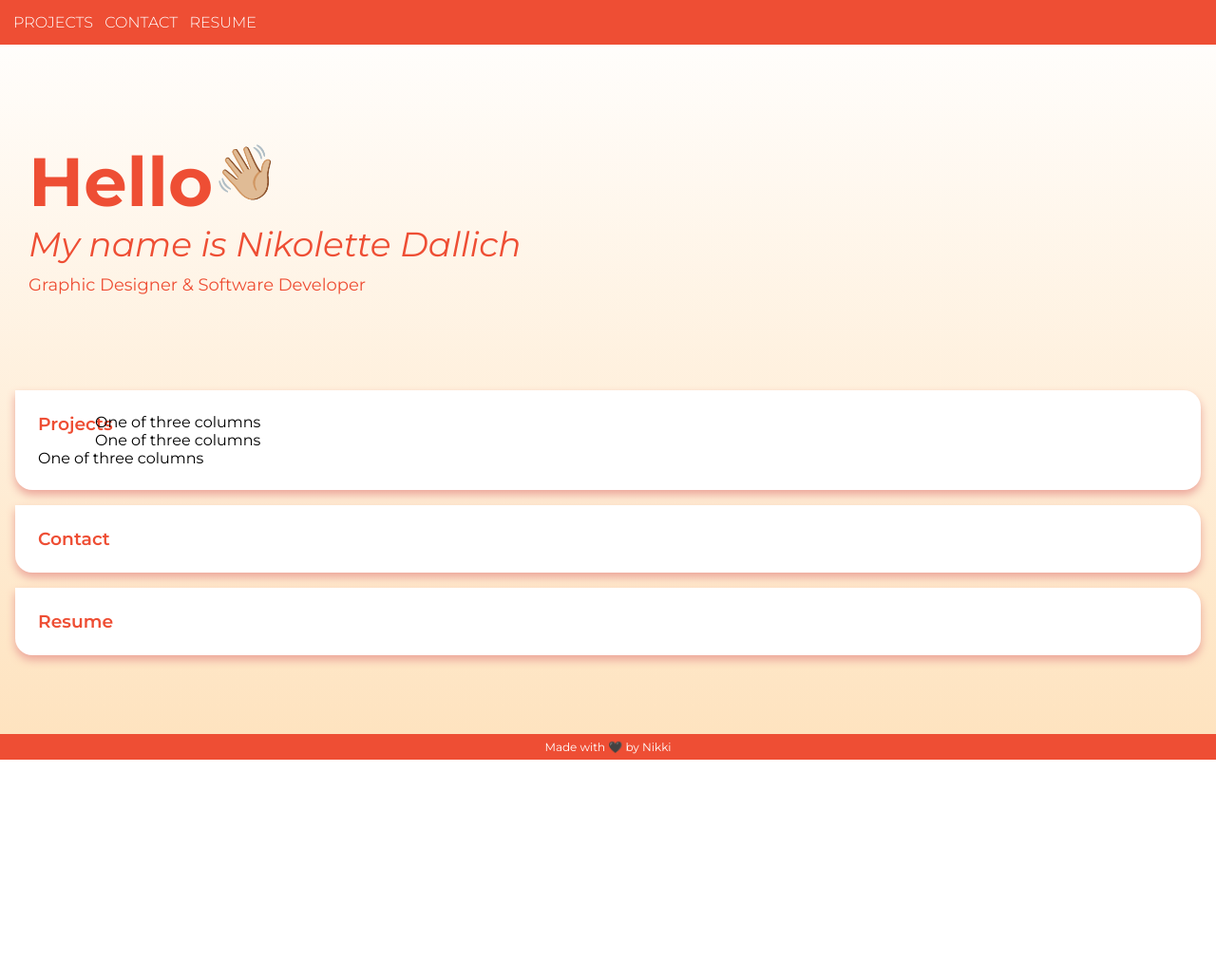
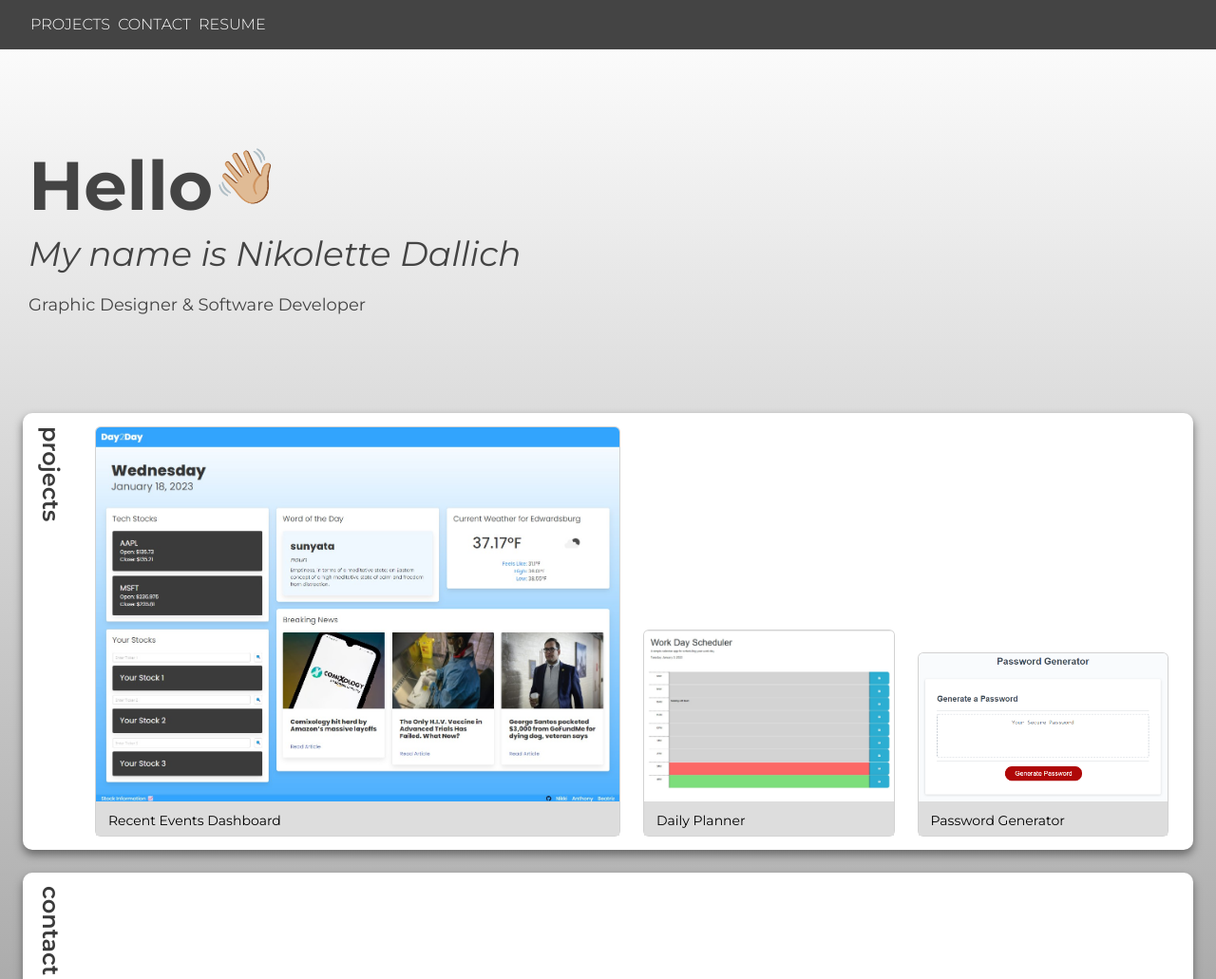
Before and after one commit to ndallich1/portfolio, a plain HTML site: page index.html in a window 1280 px wide. Shown: the top 1031 px of the page at 95% size. Before the commit the page ends 800 px from the top, so only its background shows below. Drawn offline with nearby package versions, Linux system fonts and the light colour scheme.

Commit message:
updated css

```diff
--- a/assets/styles.css
+++ b/assets/styles.css
@@ -8,20 +8,14 @@
 
 
 header {
-  display: flex;
   flex-wrap: wrap;
-  position: relative;
   padding: 10px;
-  justify-content: space-between;
-  background-color: #EE4E34;
+  background-color: rgb(68, 68, 68);
   color: white;
+  font-weight: 800;
 }
 
 nav {
-  display: inline-block;
-  height: 100%;
-  margin: 0;
-  justify-content: right;
   text-transform: uppercase;
 }
 
@@ -30,13 +24,18 @@ nav a:hover {
 }
 
 a {
+
   text-decoration: none;
   color: white;
   font-weight: 300;
 }
 
 nav ul {
+  margin: 0;
+  padding-left: 18px;
   list-style: none;
+  display: flex;
+  align-content: center;
 }
 
 nav li {
@@ -46,7 +45,7 @@ nav li {
 
 .hero {
   margin: 100px 30px 100px;
-  color: #EE4E34;
+  color:  rgb(68, 68, 68);
 }
 
 .intro {
@@ -77,29 +76,59 @@ body {
   min-height: 100vh;
   display: flex;
   flex-direction: column;
-  background-image: linear-gradient(white, #fee2bd);
+  background-image: linear-gradient(white, #9b9b9b);
 }
 
-.card {
+.container-fluid {
+  padding: 0;
+}
+
+.section {
   display: flex;
+  flex-wrap: wrap;
   flex-direction: column;
-  margin: 16px;
-  padding: 24px;
-  border-radius: 0 18px 18px 18px;
+  margin: 24px;
+  padding: 14px;
+  border-radius: 10px;
   justify-content: center;
   background-color: white;
-  box-shadow: 0px 5px 10px 0px #eca69b;
+  box-shadow: 0px 5px 10px 0px #676767;
 }
 
 aside {
-  width: 5%;
+  width: 50px;
   float: left;
-  color: #EE4E34;
+  color: #3a3a3a;
+  margin: 0;
 }
 
 h3 {
   font-weight: 600;
+  font-size: 24px;
+  writing-mode: vertical-lr;
+  text-transform: lowercase;
+  margin: 0;
 }
+
+.application {
+  margin: 0;
+  padding: 0;
+  background-color:#dddddd;
+}
+
+.card-title {
+  margin: 0;
+  padding-top: 5px;
+  color: black;
+  font-weight: 400;
+  font-size: 14px;
+}
+
+.application .card-title:hover {
+  color: rgb(60, 132, 255);
+}
+
+
 
 
 /* h1 {
@@ -167,7 +196,7 @@ footer {
   padding: 6px;
   font-size: 12px;
   font-weight: 400;
-  background-color: #EE4E34;
+  background-color:  rgb(68, 68, 68);
   color: white;
 }
 
--- a/index.html
+++ b/index.html
@@ -9,6 +9,12 @@
     <link
       href="https://fonts.googleapis.com/css2?family=Montserrat:ital,wght@0,200;0,300;0,400;0,600;0,700;0,800;1,200;1,300;1,400;1,800&display=swap"
       rel="stylesheet"
+    />
+    <link
+      href="https://cdn.jsdelivr.net/npm/bootstrap@5.3.0-alpha1/dist/css/bootstrap.min.css"
+      rel="stylesheet"
+      integrity="sha384-GLhlTQ8iRABdZLl6O3oVMWSktQOp6b7In1Zl3/Jr59b6EGGoI1aFkw7cmDA6j6gD"
+      crossorigin="anonymous"
     />
     <link rel="stylesheet" href="./assets/reset.css" />
     <link rel="stylesheet" href="./assets/styles.css" />
@@ -38,29 +44,76 @@
       </section>
 
       <section>
-        <div class="card">
-          <div class="container">
-            <aside>
-              <h3 id="projects">Projects</h3>
-            </aside>
-            <div class="container">
-              <div class="row align-items-start">
-                <div class="col">One of three columns</div>
-                <div class="col">One of three columns</div>
-                <div class="col">One of three columns</div>
+        <div class="section">
+          <div class="container-fluid">
+            <aside><h3 id="projects">Projects</h3></aside>
+            <div
+              class="row align-items-end d-flex align-content-start flex-wrap"
+            >
+              <div class="col-6">
+                <div class="card">
+                  <img
+                    src="./assets/images/screenshot_of_website_desktop.jpg"
+                    class="card-img-top"
+                    alt="..."
+                  />
+                  <div class="card-body application">
+                    <a
+                      href="https://anthonyjohnson101.github.io/recent-events-dashboard/"
+                      class="btn"
+                    >
+                      <h5 class="card-title">Recent Events Dashboard</h5>
+                    </a>
+                  </div>
+                </div>
+              </div>
+              <div class="col-3 flex-wrap">
+                <div class="card">
+                  <img
+                    src="./assets/images/screenshot_of_daily-planner.jpg"
+                    class="card-img-top"
+                    alt="..."
+                  />
+                  <div class="card-body application">
+                    <a
+                      href="https://ndallich1.github.io/daily-planner/"
+                      class="btn"
+                    >
+                      <h5 class="card-title">Daily Planner</h5>
+                    </a>
+                  </div>
+                </div>
+              </div>
+              <div class="col-3 flex-wrap">
+                <div class="card">
+                  <img
+                    src="./assets/images/03-javascript-homework-demo.png"
+                    class="card-img-top"
+                    alt="..."
+                  />
+                  <div class="card-body application">
+                    <a
+                      href="https://ndallich1.github.io/password-generator/"
+                      class="btn"
+                    >
+                      <h5 class="card-title">Password Generator</h5>
+                    </a>
+                  </div>
+                </div>
               </div>
             </div>
           </div>
         </div>
-        <div class="card">
-          <div class="container">
+
+        <div class="section">
+          <div class="container-fluid">
             <aside>
               <h3 id="contact">Contact</h3>
             </aside>
           </div>
         </div>
-        <div class="card">
-          <div class="container">
+        <div class="section">
+          <div class="container-fluid">
             <aside>
               <h3 id="resume">Resume</h3>
             </aside>
```
Also changed, not shown: assets/images/03-javascript-homework-demo.png (added), assets/images/screenshot_of_daily-planner.jpg (renamed from assets/images/screenshot of daily-planner.jpg), assets/images/screenshot_of_website_desktop.jpg (added).
